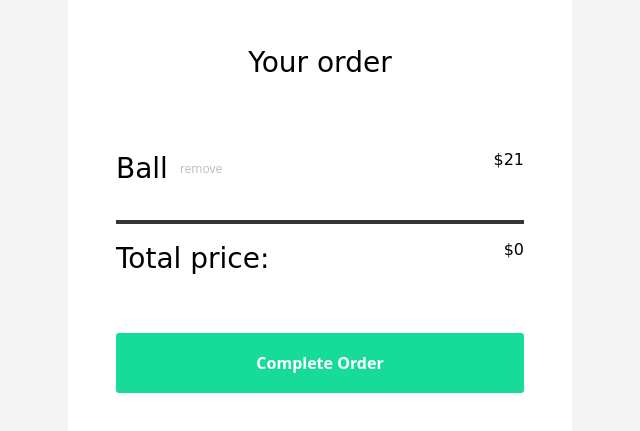
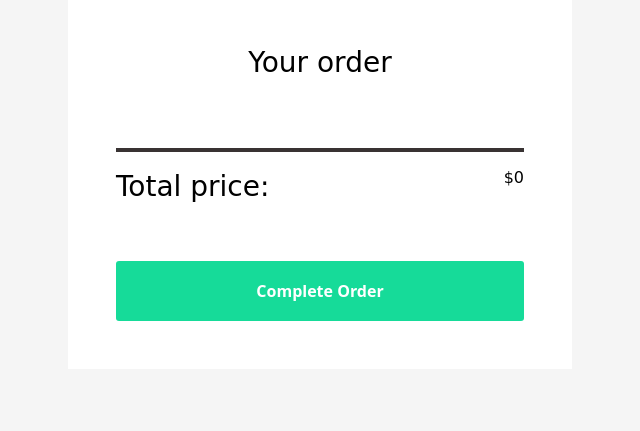
Before and after one commit to D-Yusuf/restaurant-app, a website built with Vite: page app/index.html in a window 1280 px wide. Shown: the part 818-1249 px from the top of the page, without its empty margins (320-960 px from the left). After the commit the page ends 1187 px from the top, so only its background shows below. Built offline with nearby package versions, Linux system fonts and the light colour scheme; files whose address does not match are found by name; a web font is replaced by a local one.

Commit message:
removed example item

```diff
--- a/app/index.html
+++ b/app/index.html
@@ -76,7 +76,7 @@
             <!-- ITEMS -->
             <div id="items">
               <!-- Item -->
-              <div class="flex justify-between">
+              <!-- <div class="flex justify-between">
                 <span class="flex gap-x-3">
                   <h2 class="text-[28px]">Ball</h2>
                   <button
@@ -87,7 +87,7 @@
                   </button>
                 </span>
                 <h3>$21</h3>
-              </div>
+              </div> -->
               <!--// Item //-->
             </div>
             <!-- ITEMS -->
```
